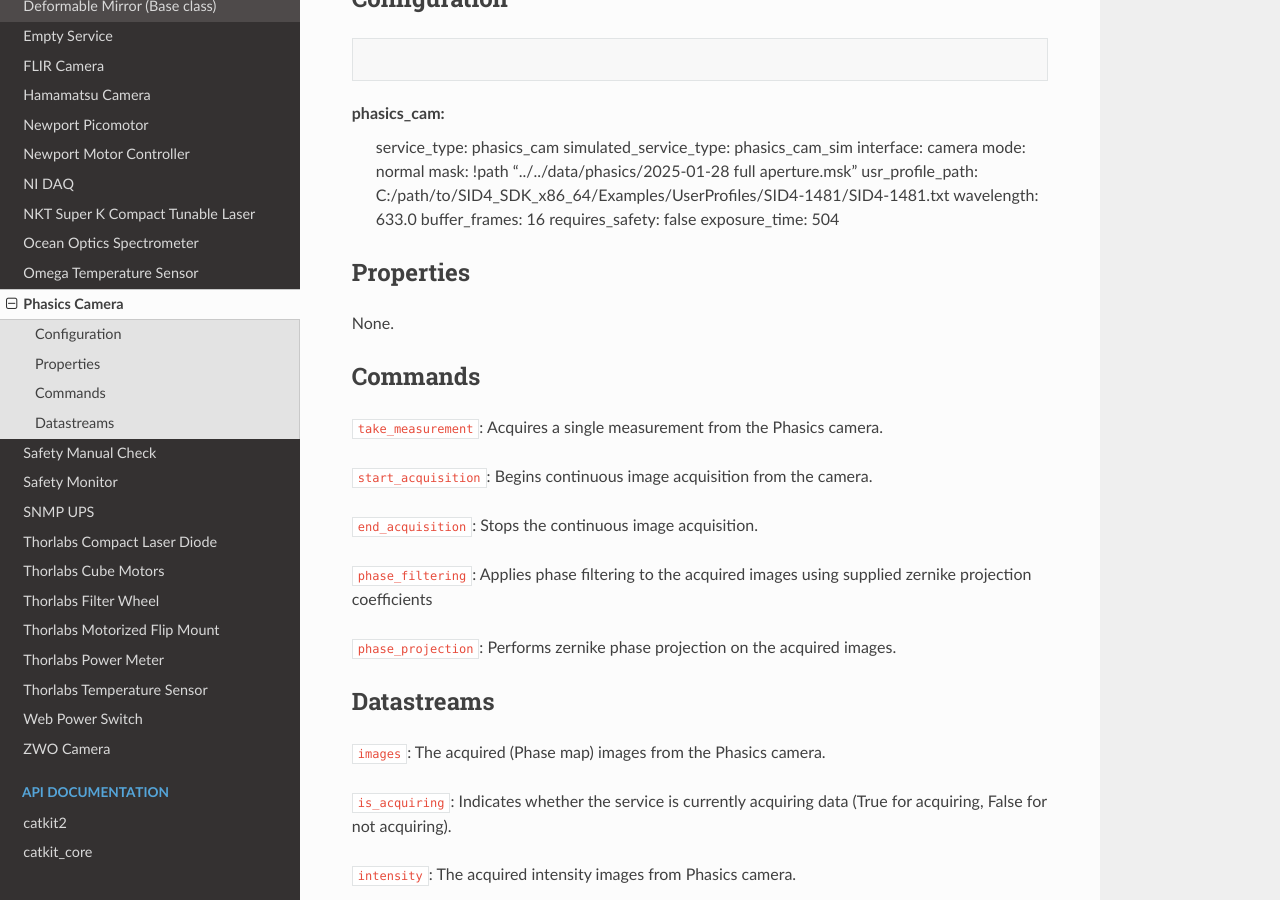
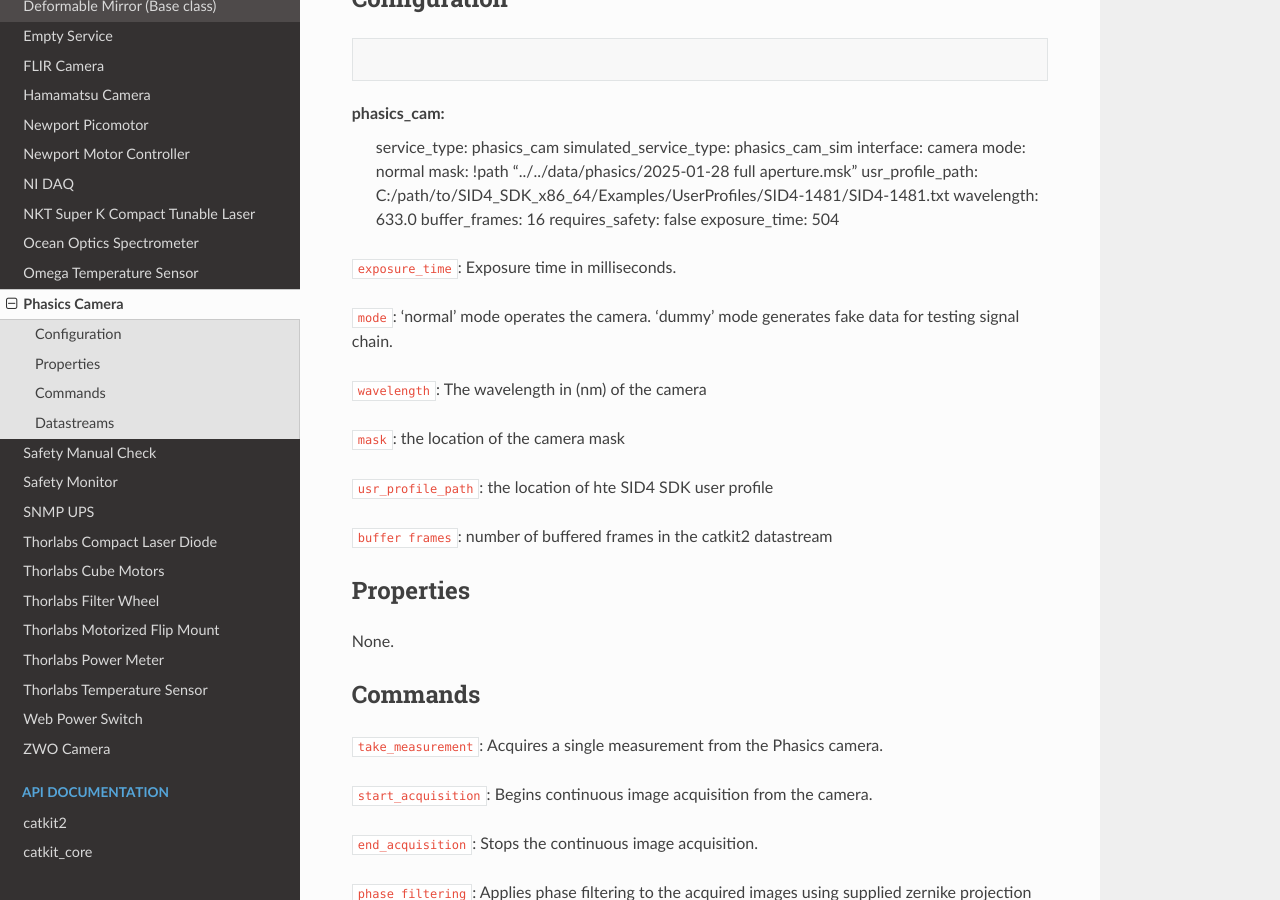
Before and after one commit to spacetelescope/catkit2, a Sphinx documentation site: the page built from docs/services/phasics_cam.rst, in a window 1280 px wide and 900 px high, scrolled down 423 px. Built offline with Sphinx 7.4.7 and the Read the Docs theme 3.1.0, drawn with Linux system fonts in a browser that asks for light colours.

Commit message:
updated YAML definitions to add some descrptions

```diff
--- a/docs/services/phasics_cam.rst
+++ b/docs/services/phasics_cam.rst
@@ -24,6 +24,17 @@ phasics_cam:
   requires_safety: false
   exposure_time: 504
 
+``exposure_time``: Exposure time in milliseconds.
+
+``mode``: 'normal' mode operates the camera. 'dummy' mode generates fake data for testing signal chain.
+
+``wavelength``: The wavelength in (nm) of the camera
+
+``mask``: the location of the camera mask
+
+``usr_profile_path``: the location of hte SID4 SDK user profile
+
+``buffer frames``: number of buffered frames in the catkit2 datastream
 
 Properties
 ----------
```
